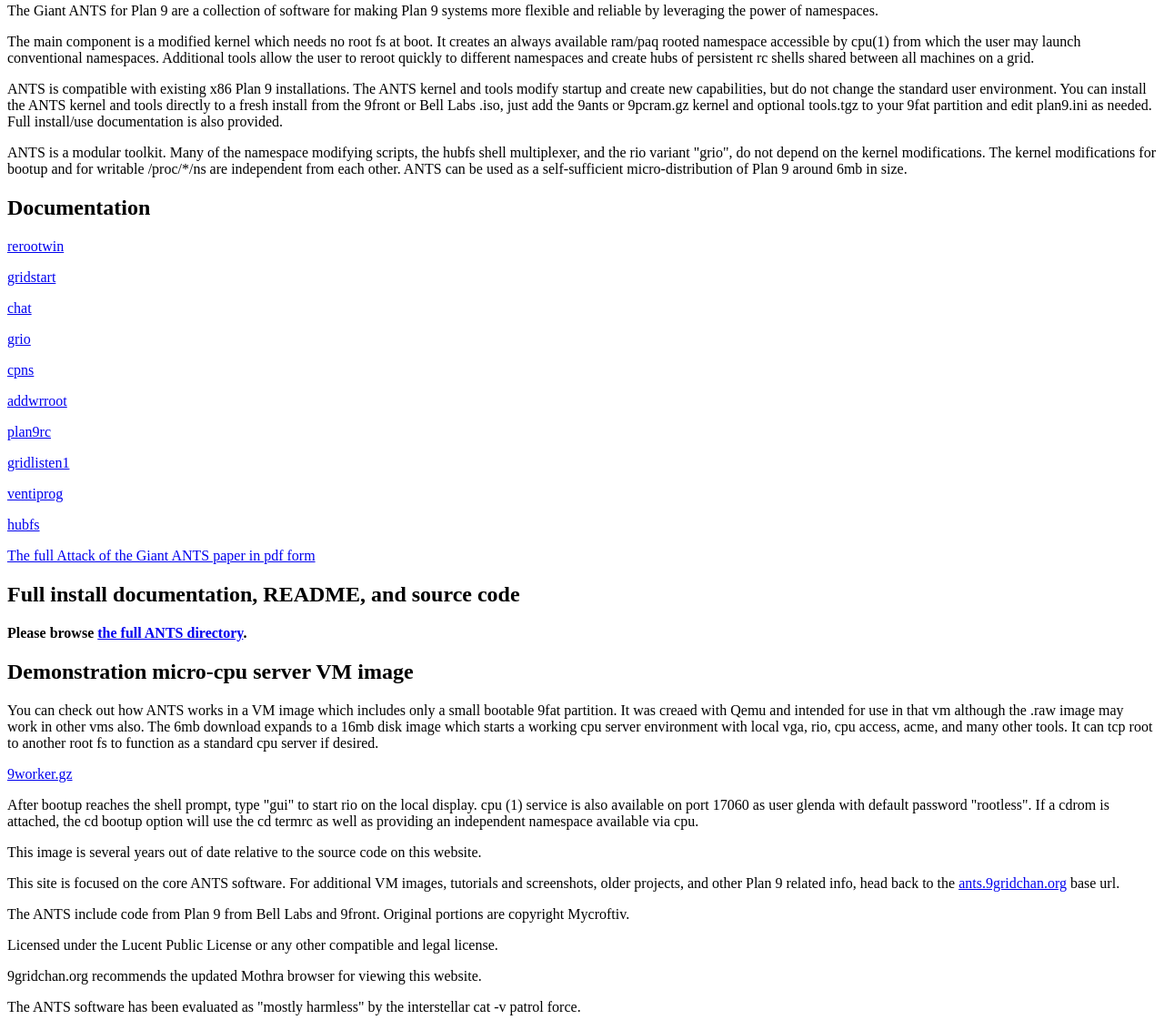
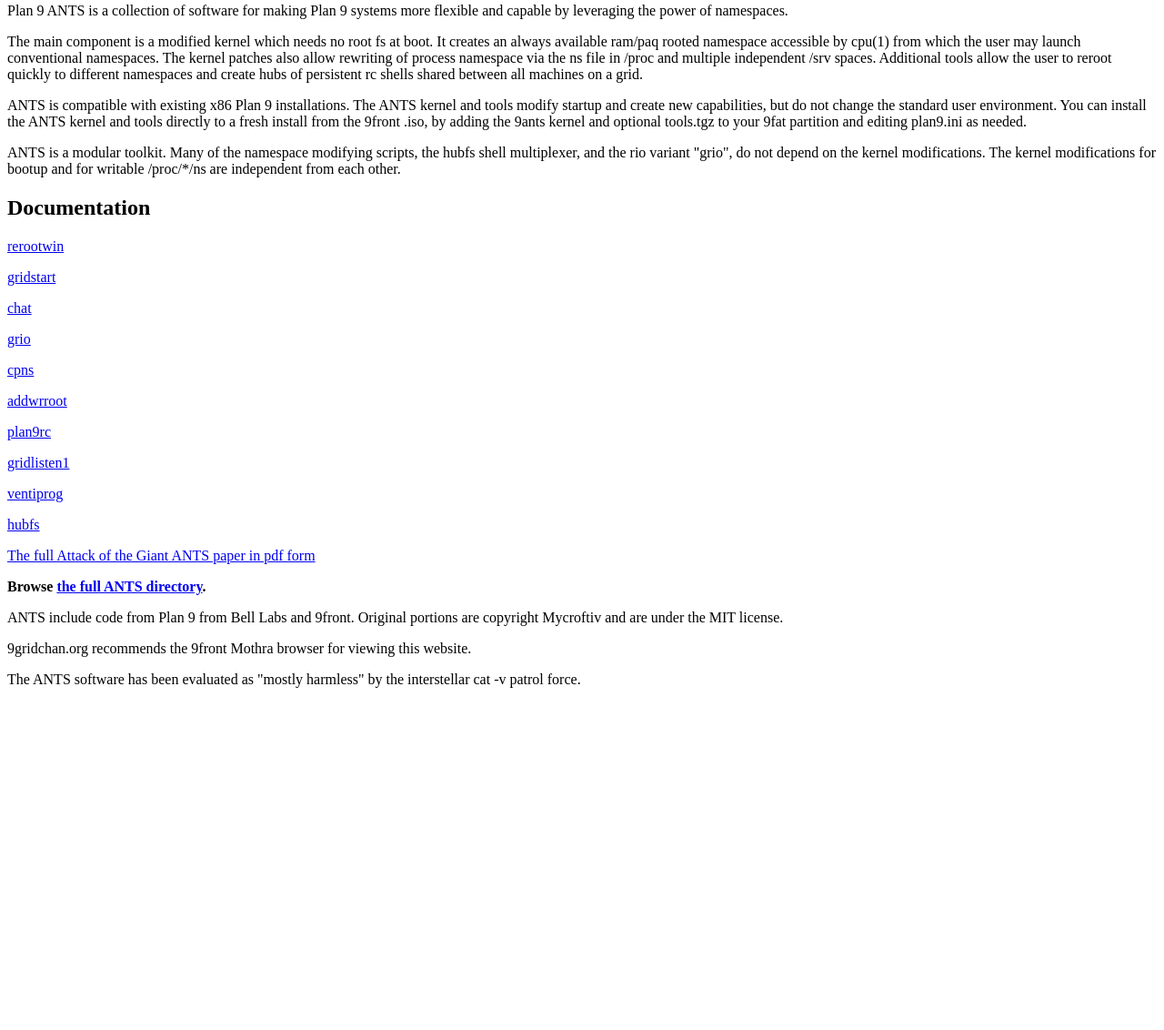
Before and after one commit to Plan9-Archive/antshill, a plain HTML site: page ants.html in a window 1280 px wide. Shown: the part 63-1195 px from the top of the page at 91% size. After the commit the page ends 835 px from the top, so only its background shows below. Drawn offline with Linux system fonts and the light colour scheme.

Commit message:
web docs adjustments

```diff
--- a/ants.html
+++ b/ants.html
@@ -5,31 +5,29 @@
 <body>
 <h1><center>Advanced Namespace Tools for Plan 9</center></h1>
 <p>
-The Giant ANTS for Plan 9 are a collection of software for making Plan
-9 systems more flexible and reliable by leveraging the power of
-namespaces.
+Plan 9 ANTS is a collection of software for making Plan 9 systems more
+flexible and capable by leveraging the power of namespaces.
 <p>
 The main component is a modified kernel which needs no root fs at
 boot.  It creates an always available ram/paq rooted namespace
 accessible by cpu(1) from which the user may launch conventional
-namespaces.  Additional tools allow the user to reroot quickly to
+namespaces.  The kernel patches also allow rewriting of process
+namespace via the ns file in /proc and multiple independent /srv
+spaces.  Additional tools allow the user to reroot quickly to
 different namespaces and create hubs of persistent rc shells shared
 between all machines on a grid.
 <p>
 ANTS is compatible with existing x86 Plan 9 installations.  The ANTS
 kernel and tools modify startup and create new capabilities, but do
 not change the standard user environment.  You can install the ANTS
-kernel and tools directly to a fresh install from the 9front or Bell
-Labs .iso, just add the 9ants or 9pcram.gz kernel and optional
-tools.tgz to your 9fat partition and edit plan9.ini as needed.  Full
-install/use documentation is also provided.
+kernel and tools directly to a fresh install from the 9front .iso, by
+adding the 9ants kernel and optional tools.tgz to your 9fat partition
+and editing plan9.ini as needed.
 <p>
 ANTS is a modular toolkit.  Many of the namespace modifying scripts,
 the hubfs shell multiplexer, and the rio variant "grio", do not depend
 on the kernel modifications.  The kernel modifications for bootup and
-for writable /proc/*/ns are independent from each other.  ANTS can be
-used as a self-sufficient micro-distribution of Plan 9 around 6mb in
-size.
+for writable /proc/*/ns are independent from each other.
 <p>
 <h2>Documentation</h2>
 <p>
@@ -55,41 +53,12 @@ size.
 <p>
 <a href="doc/ants.pdf">The full Attack of the Giant ANTS paper in pdf form</a>
 <p>
-<h2>Full install documentation, README, and source code</h2>
+<b>Browse <a href="magic/webls?dir=/">the full ANTS directory</a>.</b>
 <p>
-<b>Please browse <a href="magic/webls?dir=/">the full ANTS directory</a>.</b>
-</p>
-<h2>Demonstration micro-cpu server VM image</h2>
-You can check out how ANTS works in a VM image which includes only a
-small bootable 9fat partition.  It was creaed with Qemu and intended
-for use in that vm although the .raw image may work in other vms also.
-The 6mb download expands to a 16mb disk image which starts a working
-cpu server environment with local vga, rio, cpu access, acme, and many
-other tools.  It can tcp root to another root fs to function as a
-standard cpu server if desired.
+ANTS include code from Plan 9 from Bell Labs and 9front.  Original
+portions are copyright Mycroftiv and are under the MIT license.
 <p>
-<a href="//files.9gridchan.org/9worker.gz">9worker.gz</a>
-<p>
-After bootup reaches the shell prompt, type "gui" to start rio on the
-local display.  cpu (1) service is also available on port 17060 as
-user glenda with default password "rootless".  If a cdrom is attached,
-the cd bootup option will use the cd termrc as well as providing an
-independent namespace available via cpu.
-<p>This image is several years out of date relative to the source code
-on this website.<p>
-This site is focused on the core ANTS software.  For additional VM
-images, tutorials and screenshots, older projects, and other Plan 9
-related info, head back to the
-<a href="//ants.9gridchan.org">ants.9gridchan.org</a>
-base url.
-<p>
-The ANTS include code from Plan 9 from Bell Labs and 9front.  Original
-portions are copyright Mycroftiv.
-<p>
-Licensed under the Lucent Public License or any other compatible and
-legal license.
-<p>
-9gridchan.org recommends the updated Mothra browser for viewing this
+9gridchan.org recommends the 9front Mothra browser for viewing this
 website.
 <p>
 The ANTS software has been evaluated as "mostly harmless" by the
```
Also changed, not shown: index.html (+1 -0 lines), 1 other file.
